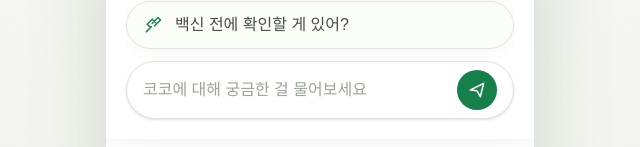
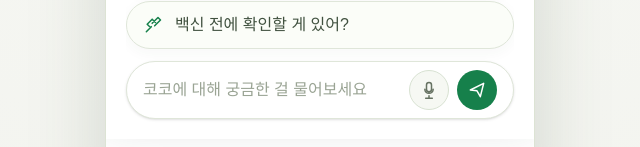
Before and after one commit to PU3-Lab/pet-log-v1.0, a Next.js app in the folder app/web/: page / in a window 1280 px wide. Both pictures are taken after a click on the button "물어보기". Shown: the part 688-835 px from the top of the page, without its empty margins (320-960 px from the left). Built offline with nearby package versions, Linux system fonts and the light colour scheme.

Commit message:
feat: add voice input to chatbot

```diff
--- a/app/web/src/app/page.tsx
+++ b/app/web/src/app/page.tsx
@@ -13,6 +13,39 @@ import { suggestions, todos } from "@/lib/mock-data";
 import { PetIcon } from "@/components/pet-icons";
 import { getChatbotThreads, sendChatbotMessage } from "@/lib/api-client";
 import type { ChatbotThread } from "@/lib/types";
+
+type SpeechRecognitionEventLike = {
+  results: {
+    [index: number]: {
+      [index: number]: {
+        transcript: string;
+      };
+    };
+  };
+};
+
+type SpeechRecognitionErrorLike = {
+  error?: string;
+};
+
+type PetLogSpeechRecognition = {
+  lang: string;
+  interimResults: boolean;
+  maxAlternatives: number;
+  onend: (() => void) | null;
+  onerror: ((event: SpeechRecognitionErrorLike) => void) | null;
+  onresult: ((event: SpeechRecognitionEventLike) => void) | null;
+  start: () => void;
+};
+
+type PetLogSpeechRecognitionConstructor = new () => PetLogSpeechRecognition;
+
+declare global {
+  interface Window {
+    SpeechRecognition?: PetLogSpeechRecognitionConstructor;
+    webkitSpeechRecognition?: PetLogSpeechRecognitionConstructor;
+  }
+}
 
 const toneText: Record<HomeSummaryTone, string> = {
   green: "text-[#16804b]",
@@ -48,6 +81,7 @@ export default function Home() {
   const [chatbotNotice, setChatbotNotice] = useState("");
   const [isChatbotSending, setIsChatbotSending] = useState(false);
   const [isChatbotHistoryLoading, setIsChatbotHistoryLoading] = useState(false);
+  const [isVoiceListening, setIsVoiceListening] = useState(false);
   const [chatbotThread, setChatbotThread] = useState<ChatbotThread | null>(null);
   const chatbotScrollRef = useRef<HTMLDivElement | null>(null);
   const latestRecords = records.slice(0, 3);
@@ -126,6 +160,44 @@ export default function Home() {
 
   function submitChatbotQuestion() {
     void askChatbot(chatbotQuestion);
+  }
+
+  function startChatbotVoiceInput() {
+    const SpeechRecognition = window.SpeechRecognition || window.webkitSpeechRecognition;
+    if (!SpeechRecognition) {
+      setChatbotNotice("이 브라우저에서는 음성 입력을 지원하지 않습니다.");
+      return;
+    }
+
+    try {
+      const recognition = new SpeechRecognition();
+      recognition.lang = "ko-KR";
+      recognition.interimResults = false;
+      recognition.maxAlternatives = 1;
+      recognition.onresult = (event) => {
+        const transcript = event.results[0]?.[0]?.transcript.trim();
+        if (!transcript) {
+          return;
+        }
+        setChatbotQuestion((current) => {
+          const trimmedCurrent = current.trim();
+          return trimmedCurrent ? `${trimmedCurrent} ${transcript}` : transcript;
+        });
+        setChatbotNotice("");
+      };
+      recognition.onerror = (event) => {
+        const message = event.error === "not-allowed" ? "마이크 권한을 허용해야 음성 입력을 사용할 수 있습니다." : "음성을 인식하지 못했습니다. 다시 시도해주세요.";
+        setChatbotNotice(message);
+      };
+      recognition.onend = () => {
+        setIsVoiceListening(false);
+      };
+      setIsVoiceListening(true);
+      recognition.start();
+    } catch {
+      setIsVoiceListening(false);
+      setChatbotNotice("음성 입력을 시작하지 못했습니다. 다시 시도해주세요.");
+    }
   }
 
   return (
@@ -458,6 +530,20 @@ export default function Home() {
                 value={chatbotQuestion}
               />
               <button
+                aria-label={isVoiceListening ? "음성 입력 듣는 중" : "음성 입력 시작"}
+                className={`grid h-10 w-10 shrink-0 place-items-center rounded-full border ${
+                  isVoiceListening
+                    ? "border-[#16804b] bg-[#e7f4eb] text-[#16804b]"
+                    : "border-[#d8e2d2] bg-[#f6f8f3] text-[#667262] disabled:text-[#a9b2a5]"
+                }`}
+                disabled={isChatbotSending || isVoiceListening}
+                onClick={startChatbotVoiceInput}
+                title="음성 입력"
+                type="button"
+              >
+                <PetIcon className="h-5 w-5" name="mic" />
+              </button>
+              <button
                 aria-label="질문 보내기"
                 className="grid h-10 w-10 shrink-0 place-items-center rounded-full bg-[#16804b] text-white disabled:bg-[#8ab99f]"
                 disabled={isChatbotSending}
--- a/app/web/src/components/pet-icons.tsx
+++ b/app/web/src/components/pet-icons.tsx
@@ -18,6 +18,7 @@ type PetIconProps = {
 			| "shopping"
 			| "question"
 			| "send"
+			| "mic"
 			| "close"
 			| "heart"
 			| "syringe";
@@ -43,6 +44,7 @@ const iconPaths: Record<PetIconProps["name"], string> = {
 		shopping: "M6 8h12l-1 12H7L6 8Zm3 0a3 3 0 0 1 6 0",
 		question: "M9.5 9a2.5 2.5 0 1 1 4.4 1.6c-.9.7-1.4 1.1-1.4 2.4M12 17h.01M12 22a10 10 0 1 0 0-20 10 10 0 0 0 0 20Z",
 		send: "M4 12 20 4l-4 16-4-7-8-1Z",
+		mic: "M12 14a3 3 0 0 0 3-3V6a3 3 0 0 0-6 0v5a3 3 0 0 0 3 3Zm5-3a5 5 0 0 1-10 0M12 19v3m-4 0h8",
 		close: "M6 6l12 12M18 6 6 18",
 		heart: "M20.8 8.6c0 5.4-8.8 10.4-8.8 10.4S3.2 14 3.2 8.6A4.6 4.6 0 0 1 12 6a4.6 4.6 0 0 1 8.8 2.6Z",
 		syringe: "M18 3l3 3M11 10l7-7 3 3-7 7M4 20l6-6M6 18l-2 2M9 15l-4-4 6-6 4 4",
```
